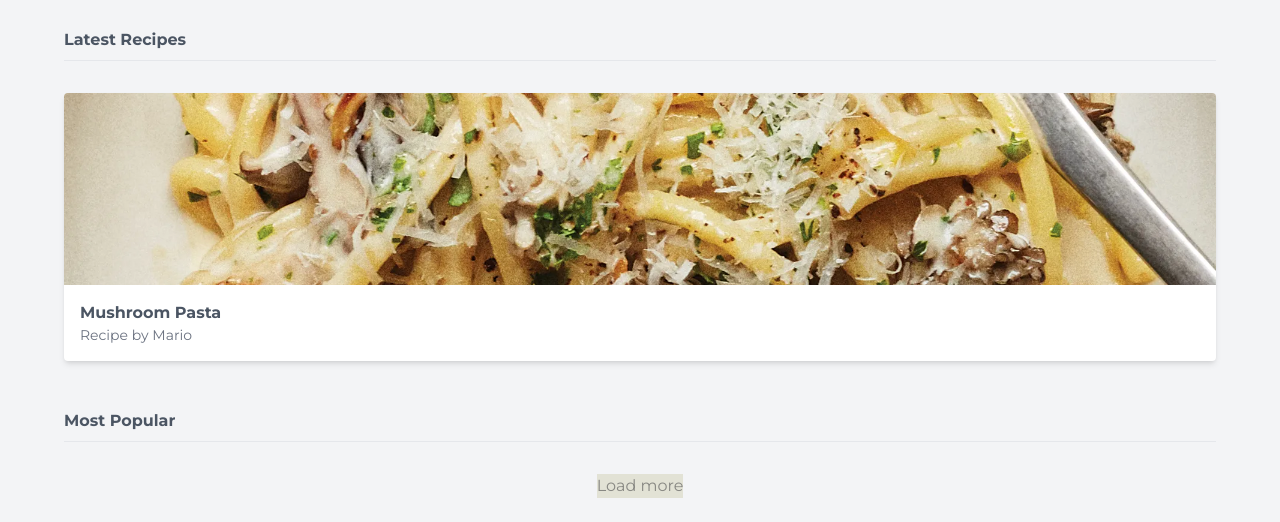
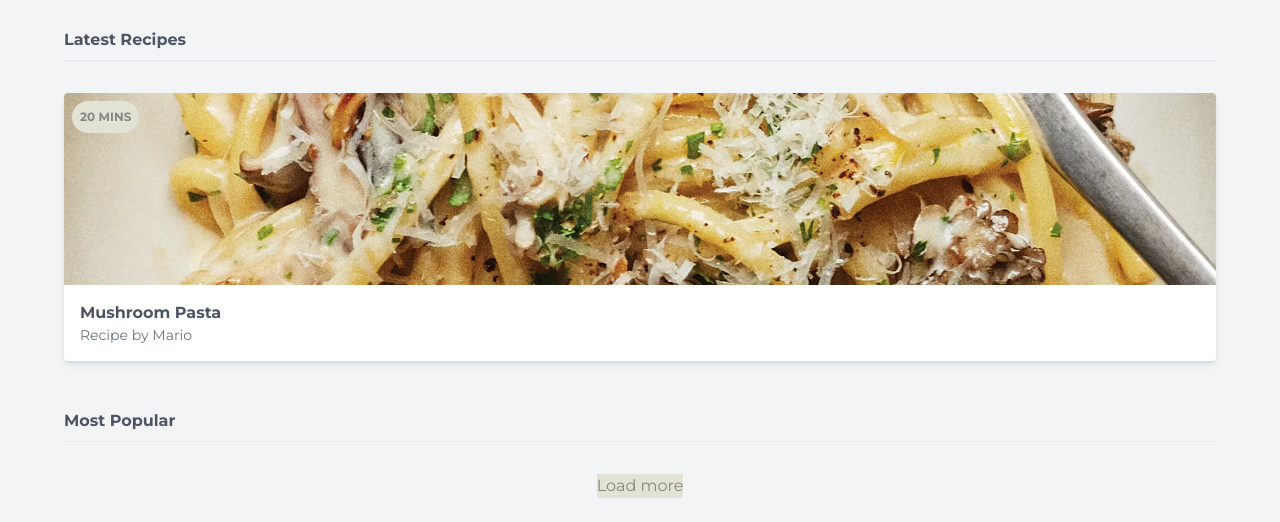
Before and after one commit to brucem98/Tailwind_recipe_site, a website: page src/index.html in a window 1280 px wide. Shown: the part 293-815 px from the top of the page. Drawn offline with Linux system fonts and the light colour scheme.

Commit message:
Add time badge

```diff
--- a/src/index.html
+++ b/src/index.html
@@ -51,11 +51,14 @@
 
         <div class="mt-8">
           <!-- cards go here -->
-          <div class="bg-white rounded overflow-hidden shadow-md">
+          <div class="bg-white rounded overflow-hidden shadow-md relative">
             <img src="../public/img/mushroom-pasta.webp" alt="mushroom-pasta" class="w-full h-32 sm:h-48 object-cover">
             <div class="m-4">
               <span class="font-bold">Mushroom Pasta</span>
               <span class="block text-gray-500 text-sm">Recipe by Mario</span>
+            </div>
+            <div class="bg-secondary-100 text-secondary-200 text-xs uppercase font-bold rounded-full p-2 absolute top-0 ml-2 mt-2">
+              <span>20 mins</span>
             </div>
           </div>
         </div>
```
Also changed, not shown: public/output.css.
